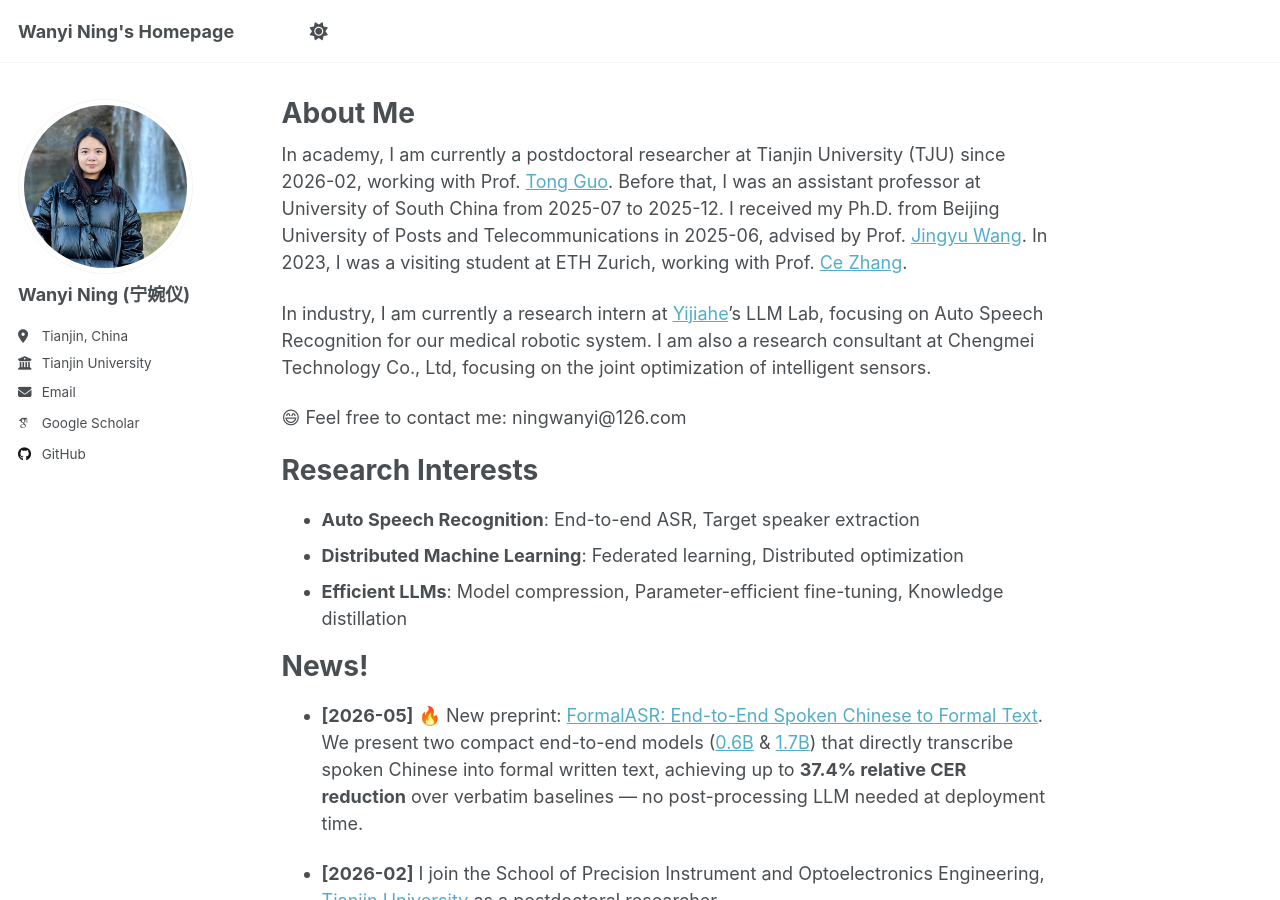
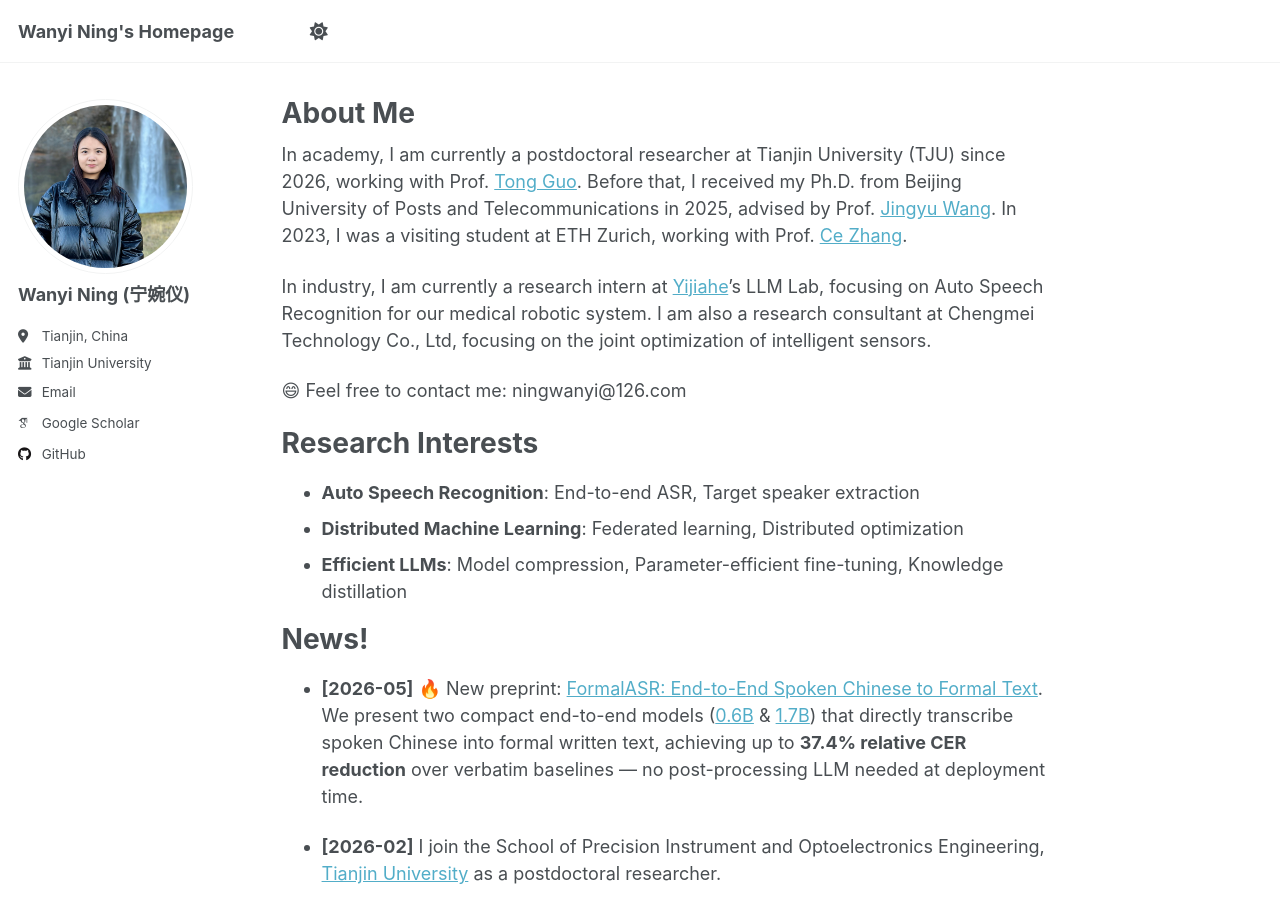
Before and after one commit to ningwanyi/ningwanyi.github.io, a Jekyll site: the page built from _pages/about.md, in a window 1280 px wide and 900 px high. Built offline with Jekyll 4.4.1, drawn with Linux system fonts in a browser that asks for light colours; some web fonts are replaced; a script that is not in the unit is left out.

Commit message:
update Aboutme

```diff
--- a/_pages/about.md
+++ b/_pages/about.md
@@ -7,7 +7,7 @@ redirect_from:
   - /about.html
 ---
 
-In academy, I am currently a postdoctoral researcher at Tianjin University (TJU) since 2026-02, working with Prof. [Tong Guo](https://jyxy.tju.edu.cn/cn/szdw/20110223/281.shtml). Before that, I was an assistant professor at University of South China from 2025-07 to 2025-12. I received my Ph.D. from Beijing University of Posts and Telecommunications in 2025-06, advised by Prof. [Jingyu Wang](https://scholar.google.com/citations?hl=en&user=H441DjwAAAAJ&view_op=list_works). In 2023, I was a visiting student at ETH Zurich, working with Prof. [Ce Zhang](https://scholar.google.com/citations?user=GkXqbmMAAAAJ&hl=zh-CN&oi=ao).
+In academy, I am currently a postdoctoral researcher at Tianjin University (TJU) since 2026, working with Prof. [Tong Guo](https://jyxy.tju.edu.cn/cn/szdw/20110223/281.shtml). Before that, I received my Ph.D. from Beijing University of Posts and Telecommunications in 2025, advised by Prof. [Jingyu Wang](https://scholar.google.com/citations?hl=en&user=H441DjwAAAAJ&view_op=list_works). In 2023, I was a visiting student at ETH Zurich, working with Prof. [Ce Zhang](https://scholar.google.com/citations?user=GkXqbmMAAAAJ&hl=zh-CN&oi=ao).
 
 In industry, I am currently a research intern at [Yijiahe](https://www.yijiahe.com/)'s LLM Lab, focusing on Auto Speech Recognition for our medical robotic system. I am also a research consultant at Chengmei Technology Co., Ltd, focusing on the joint optimization of intelligent sensors.
 
```
